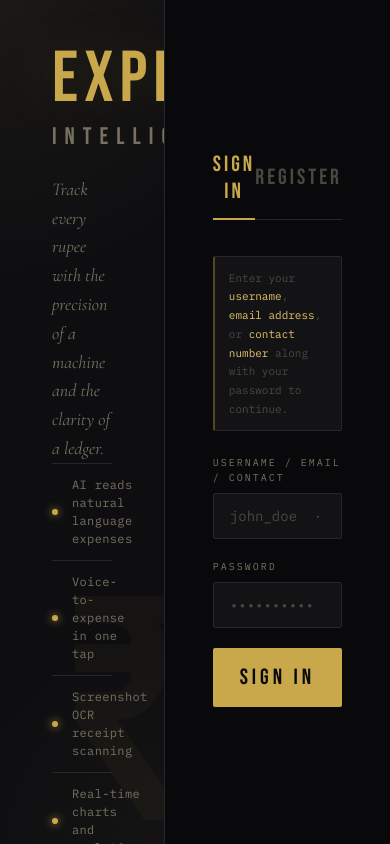
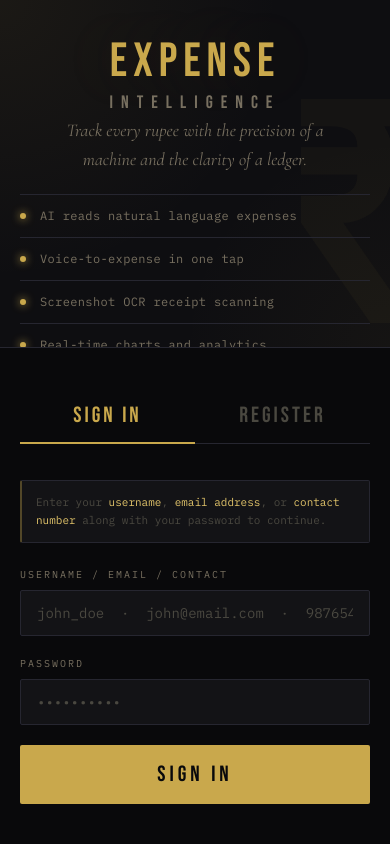
Before and after one commit to vardhan-JS/aiExpenseTracker, a Flask app: page / in a window 390 px wide. Run offline with Flask 3, Linux system fonts and the light colour scheme; parts of the project's set-up code (start-up, migrations or seed data) failed here and were passed over; some libraries are stand-ins or nearby versions.

Commit message:
Update: Implement mobile-friendly UI, real OCR for dark mode, and security enhancements

```diff
--- a/templates/index.html
+++ b/templates/index.html
@@ -812,6 +812,55 @@ body::after{
   animation:loadfill 1.2s var(--ease-out) forwards;
 }
 @keyframes loadfill{to{width:100%}}
+/* ── RESPONSIVE DESIGN ── */
+@media (max-width: 768px) {
+  /* Auth Page */
+  #loginPage { flex-direction: column; }
+  .auth-left {
+    width: 100%;
+    padding: 40px 20px;
+    text-align: center;
+    border-right: none;
+    border-bottom: 1px solid var(--border);
+  }
+  .auth-left .auth-tagline { margin: 0 auto 20px; }
+  .auth-left .auth-features { flex-direction: column; align-items: center; }
+  .auth-right { padding: 40px 20px; }
+  .auth-brand { animation: slideDown 0.9s var(--ease-out) both; display: flex; flex-direction: column; align-items: center; }
+
+  /* Top Bar */
+  .topbar { padding: 0 15px; height: auto; padding-block: 10px; flex-wrap: wrap; justify-content: center; }
+  .tb-right { width: 100%; justify-content: center; margin-top: 10px; border-top: 1px solid var(--border); padding-top: 10px; }
+  .nav-pill { font-size: 10px; padding: 5px 10px; }
+
+  /* Board Layout */
+  .board-body { grid-template-columns: 1fr; }
+  .sidebar { max-height: none; border-right: none; border-bottom: 1px solid var(--border); }
+  .sb-sec { padding: 15px 20px; }
+
+  /* Stats & Charts */
+  .stats-row { grid-template-columns: repeat(2, 1fr); gap: 8px; }
+  .chart-grid { grid-template-columns: 1fr; }
+  .stat-box { padding: 12px; }
+  .stat-num { font-size: 24px; }
+
+  /* Pages */
+  .page { padding: 15px; }
+  .ph { flex-direction: column; align-items: flex-start; gap: 10px; }
+  .ph-title { font-size: 32px; }
+  .btn-export { margin-left: 0; width: 100%; text-align: center; }
+
+  /* Expenses List */
+  .ex-item { flex-direction: column; align-items: flex-start; gap: 8px; }
+  .ex-amt { align-self: flex-end; }
+  .ex-del { align-self: flex-end; }
+}
+
+@media (max-width: 480px) {
+  .stats-row { grid-template-columns: 1fr; }
+  .auth-wordmark { font-size: 48px; }
+  .auth-wordmark-sub { font-size: 18px; }
+}
 </style>
 </head>
 <body>
```
